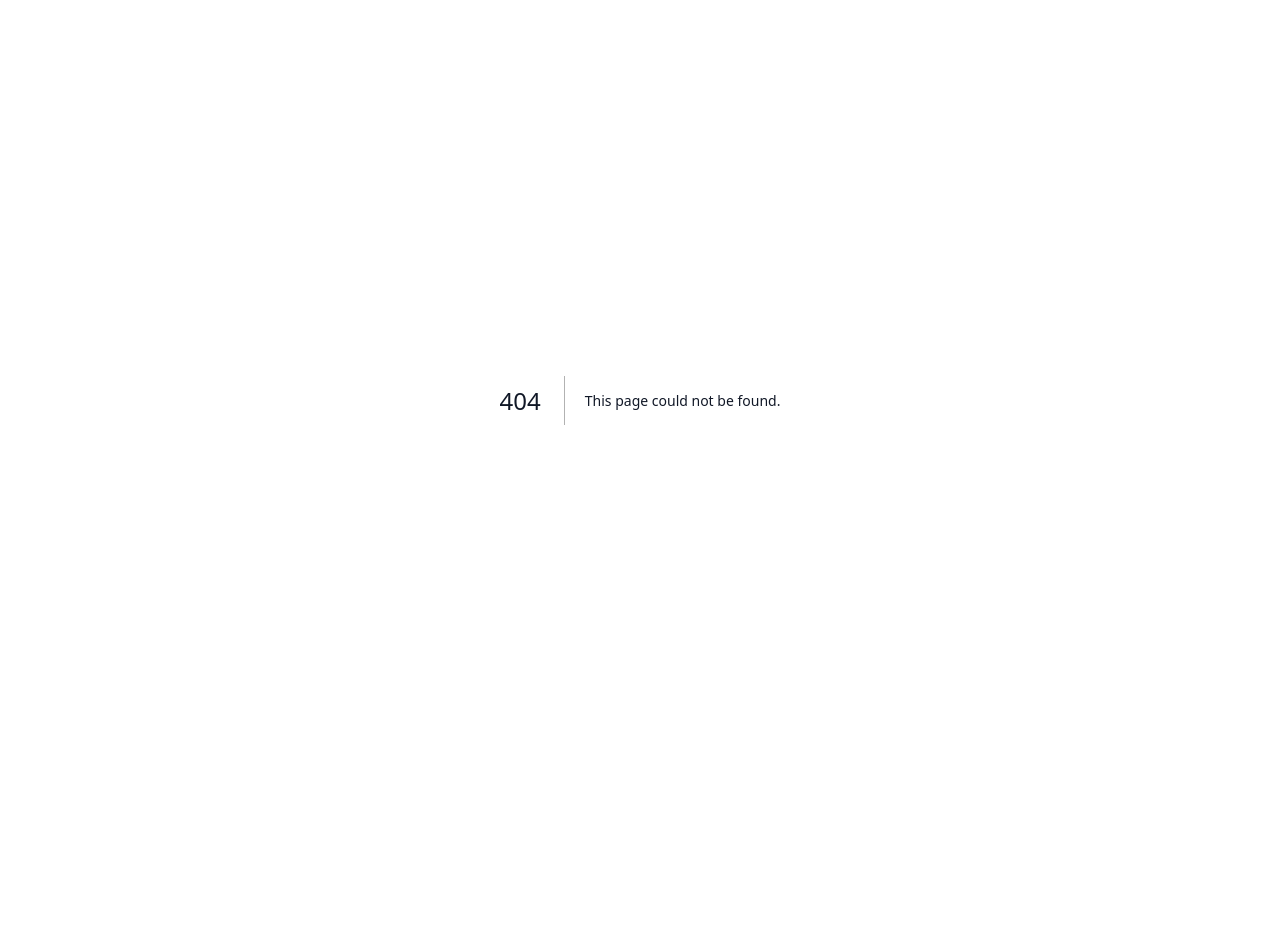
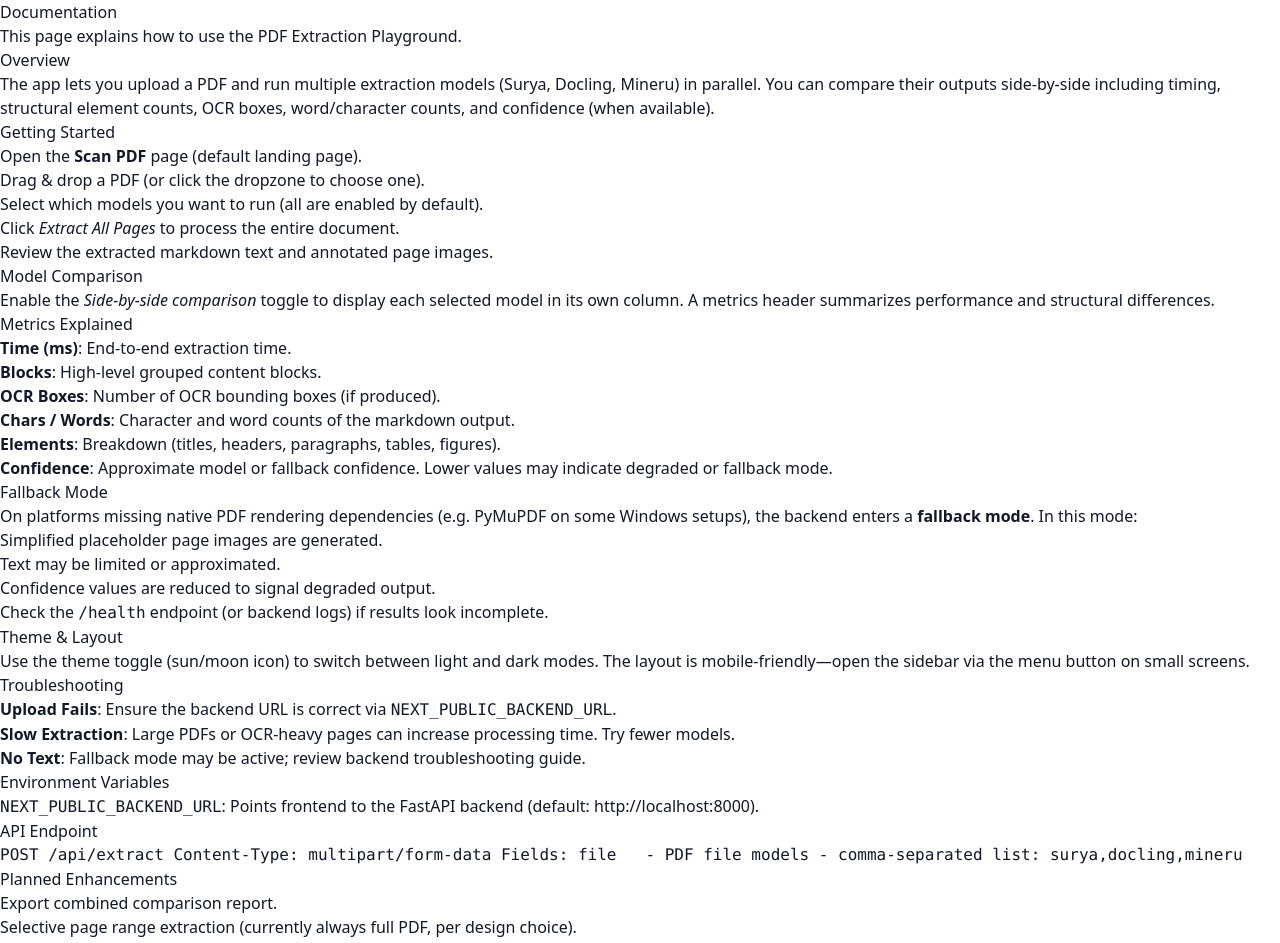
Before and after one commit to MJenius/Cognitive-Labs-Task, a Next.js app in the folder frontend/: page /docs in a window 1280 px wide. Before the commit this address had no page. Shown: the top 943 px of the page. Before the commit the page ends 800 px from the top, so only its background shows below. Built offline with nearby package versions, Linux system fonts and the light colour scheme.

Commit message:
Removed Unnecessary Sidebar Options

```diff
--- /dev/null
+++ b/frontend/app/docs/page.tsx
@@ -0,0 +1,82 @@
+import React from 'react';
+
+export const metadata = {
+  title: 'Documentation'
+};
+
+export default function DocumentationPage() {
+  return (
+    <div className="prose prose-sm max-w-none dark:prose-invert">
+      <h1>Documentation</h1>
+      <p>This page explains how to use the PDF Extraction Playground.</p>
+
+      <h2>Overview</h2>
+      <p>The app lets you upload a PDF and run multiple extraction models (Surya, Docling, Mineru) in parallel. You can compare their outputs side-by-side including timing, structural element counts, OCR boxes, word/character counts, and confidence (when available).</p>
+
+      <h2>Getting Started</h2>
+      <ol>
+        <li>Open the <strong>Scan PDF</strong> page (default landing page).</li>
+        <li>Drag & drop a PDF (or click the dropzone to choose one).</li>
+        <li>Select which models you want to run (all are enabled by default).</li>
+        <li>Click <em>Extract All Pages</em> to process the entire document.</li>
+        <li>Review the extracted markdown text and annotated page images.</li>
+      </ol>
+
+      <h2>Model Comparison</h2>
+      <p>Enable the <em>Side-by-side comparison</em> toggle to display each selected model in its own column. A metrics header summarizes performance and structural differences.</p>
+
+      <h3>Metrics Explained</h3>
+      <ul>
+        <li><strong>Time (ms)</strong>: End-to-end extraction time.</li>
+        <li><strong>Blocks</strong>: High-level grouped content blocks.</li>
+        <li><strong>OCR Boxes</strong>: Number of OCR bounding boxes (if produced).</li>
+        <li><strong>Chars / Words</strong>: Character and word counts of the markdown output.</li>
+        <li><strong>Elements</strong>: Breakdown (titles, headers, paragraphs, tables, figures).</li>
+        <li><strong>Confidence</strong>: Approximate model or fallback confidence. Lower values may indicate degraded or fallback mode.</li>
+      </ul>
+
+      <h2>Fallback Mode</h2>
+      <p>On platforms missing native PDF rendering dependencies (e.g. PyMuPDF on some Windows setups), the backend enters a <strong>fallback mode</strong>. In this mode:</p>
+      <ul>
+        <li>Simplified placeholder page images are generated.</li>
+        <li>Text may be limited or approximated.</li>
+        <li>Confidence values are reduced to signal degraded output.</li>
+      </ul>
+      <p>Check the <code>/health</code> endpoint (or backend logs) if results look incomplete.</p>
+
+      <h2>Theme & Layout</h2>
+      <p>Use the theme toggle (sun/moon icon) to switch between light and dark modes. The layout is mobile-friendly—open the sidebar via the menu button on small screens.</p>
+
+      <h2>Troubleshooting</h2>
+      <ul>
+        <li><strong>Upload Fails</strong>: Ensure the backend URL is correct via <code>NEXT_PUBLIC_BACKEND_URL</code>.</li>
+        <li><strong>Slow Extraction</strong>: Large PDFs or OCR-heavy pages can increase processing time. Try fewer models.</li>
+        <li><strong>No Text</strong>: Fallback mode may be active; review backend troubleshooting guide.</li>
+      </ul>
+
+      <h2>Environment Variables</h2>
+      <ul>
+        <li><code>NEXT_PUBLIC_BACKEND_URL</code>: Points frontend to the FastAPI backend (default: http://localhost:8000).</li>
+      </ul>
+
+      <h2>API Endpoint</h2>
+      <pre>
+POST /api/extract
+Content-Type: multipart/form-data
+Fields:
+  file   - PDF file
+  models - comma-separated list: surya,docling,mineru
+      </pre>
+
+      <h2>Planned Enhancements</h2>
+      <ul>
+        <li>Export combined comparison report.</li>
+        <li>Selective page range extraction (currently always full PDF, per design choice).</li>
+        <li>Advanced diff visualization for text changes.</li>
+      </ul>
+
+      <h2>Support</h2>
+      <p>Open an issue or consult the backend <code>BACKEND_TROUBLESHOOTING.md</code> for platform-specific fixes.</p>
+    </div>
+  );
+}
--- a/frontend/components/MobileSidebar.tsx
+++ b/frontend/components/MobileSidebar.tsx
@@ -46,18 +46,13 @@
             <div className="px-2 text-xs uppercase tracking-wider text-gray-500 dark:text-gray-400">Navigation</div>
             <ul className="mt-2 space-y-1">
               <li>
-                <Link href="#" className="block rounded px-2 py-1.5 text-gray-800 hover:bg-gray-200/70 dark:text-gray-200 dark:hover:bg-gray-800/70">
-                  New Extraction
+                <Link href="/" className="block rounded px-2 py-1.5 text-gray-800 hover:bg-gray-200/70 dark:text-gray-200 dark:hover:bg-gray-800/70">
+                  Scan PDF
                 </Link>
               </li>
               <li>
                 <Link href="#" className="block rounded px-2 py-1.5 text-gray-700 hover:bg-gray-200/70 dark:text-gray-300 dark:hover:bg-gray-800/70">
                   Examples
-                </Link>
-              </li>
-              <li>
-                <Link href="#" className="block rounded px-2 py-1.5 text-gray-700 hover:bg-gray-200/70 dark:text-gray-300 dark:hover:bg-gray-800/70">
-                  Settings
                 </Link>
               </li>
             </ul>
@@ -67,18 +62,8 @@
             <div className="px-2 text-xs uppercase tracking-wider text-gray-500 dark:text-gray-400">Resources</div>
             <ul className="mt-2 space-y-1">
               <li>
-                <Link href="#" className="block rounded px-2 py-1.5 text-gray-700 hover:bg-gray-200/70 dark:text-gray-300 dark:hover:bg-gray-800/70">
-                  Console
-                </Link>
-              </li>
-              <li>
-                <Link href="#" className="block rounded px-2 py-1.5 text-gray-700 hover:bg-gray-200/70 dark:text-gray-300 dark:hover:bg-gray-800/70">
+                <Link href="/docs" className="block rounded px-2 py-1.5 text-gray-700 hover:bg-gray-200/70 dark:text-gray-300 dark:hover:bg-gray-800/70">
                   Documentation
-                </Link>
-              </li>
-              <li>
-                <Link href="#" className="block rounded px-2 py-1.5 text-gray-700 hover:bg-gray-200/70 dark:text-gray-300 dark:hover:bg-gray-800/70">
-                  Contact Support
                 </Link>
               </li>
             </ul>
--- a/frontend/components/Sidebar.tsx
+++ b/frontend/components/Sidebar.tsx
@@ -19,18 +19,13 @@
           <div className="px-2 text-xs uppercase tracking-wider text-gray-500 dark:text-gray-400">Navigation</div>
           <ul className="mt-2 space-y-1">
             <li>
-              <Link href="#" className="block rounded px-2 py-1.5 text-gray-800 hover:bg-gray-200/70 dark:text-gray-200 dark:hover:bg-gray-800/70">
-                New Extraction
+              <Link href="/" className="block rounded px-2 py-1.5 text-gray-800 hover:bg-gray-200/70 dark:text-gray-200 dark:hover:bg-gray-800/70">
+                Scan PDF
               </Link>
             </li>
             <li>
               <Link href="#" className="block rounded px-2 py-1.5 text-gray-700 hover:bg-gray-200/70 dark:text-gray-300 dark:hover:bg-gray-800/70">
                 Examples
-              </Link>
-            </li>
-            <li>
-              <Link href="#" className="block rounded px-2 py-1.5 text-gray-700 hover:bg-gray-200/70 dark:text-gray-300 dark:hover:bg-gray-800/70">
-                Settings
               </Link>
             </li>
           </ul>
@@ -40,39 +35,8 @@
           <div className="px-2 text-xs uppercase tracking-wider text-gray-500 dark:text-gray-400">Resources</div>
           <ul className="mt-2 space-y-1">
             <li>
-              <Link href="#" className="block rounded px-2 py-1.5 text-gray-700 hover:bg-gray-200/70 dark:text-gray-300 dark:hover:bg-gray-800/70">
-                Console
-              </Link>
-            </li>
-            <li>
-              <Link href="#" className="block rounded px-2 py-1.5 text-gray-700 hover:bg-gray-200/70 dark:text-gray-300 dark:hover:bg-gray-800/70">
+              <Link href="/docs" className="block rounded px-2 py-1.5 text-gray-700 hover:bg-gray-200/70 dark:text-gray-300 dark:hover:bg-gray-800/70">
                 Documentation
-              </Link>
-            </li>
-            <li>
-              <Link href="#" className="block rounded px-2 py-1.5 text-gray-700 hover:bg-gray-200/70 dark:text-gray-300 dark:hover:bg-gray-800/70">
-                Contact Support
-              </Link>
-            </li>
-          </ul>
-        </div>
-
-        <div>
-          <div className="px-2 text-xs uppercase tracking-wider text-gray-500 dark:text-gray-400">Quick Links</div>
-          <ul className="mt-2 space-y-1">
-            <li>
-              <Link href="#" className="block rounded px-2 py-1.5 text-gray-700 hover:bg-gray-200/70 dark:text-gray-300 dark:hover:bg-gray-800/70">
-                Production Access
-              </Link>
-            </li>
-            <li>
-              <Link href="#" className="block rounded px-2 py-1.5 text-gray-700 hover:bg-gray-200/70 dark:text-gray-300 dark:hover:bg-gray-800/70">
-                Pricing Info
-              </Link>
-            </li>
-            <li>
-              <Link href="#" className="block rounded px-2 py-1.5 text-gray-700 hover:bg-gray-200/70 dark:text-gray-300 dark:hover:bg-gray-800/70">
-                Book a Demo
               </Link>
             </li>
           </ul>
```
